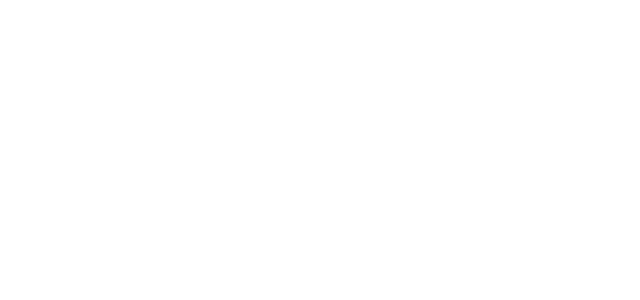
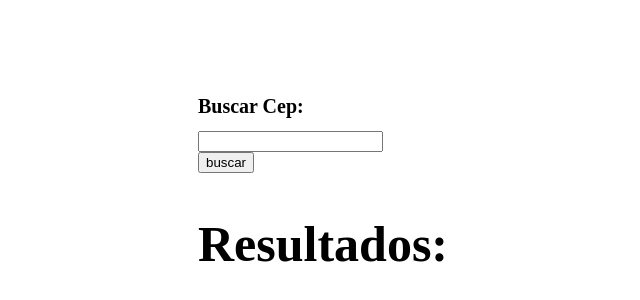
Before and after one commit to Cz-santos/cassiano, a React (Create React App) app: page /cep in a window 1280 px wide. Before the commit this address had no page. Shown: the part 198-498 px from the top of the page, without its empty margins (317-957 px from the left). Built offline with nearby package versions, Linux system fonts and the light colour scheme.

Commit message:
cep(falta deixar bonito)

```diff
--- a/package.json
+++ b/package.json
@@ -7,6 +7,7 @@
     "@testing-library/jest-dom": "^6.9.1",
     "@testing-library/react": "^16.3.3",
     "@testing-library/user-event": "^13.5.0",
+    "axios": "^1.20.0",
     "react": "^19.2.8",
     "react-dom": "^19.2.8",
     "react-router-dom": "^7.18.4",
--- a/src/components/Cabeex1/index.jsx
+++ b/src/components/Cabeex1/index.jsx
@@ -4,7 +4,9 @@
 
 export default function Cab(props){
     return(
-        <div className="cabe">
+        <div className="cabe"
+        style={{ backgroundColor: props.cor ?? "#14ce5b"
+        , color: props.cort ?? "black"}}>
             <h1>{props.titulo ?? "React"}</h1>
         </div>
 
--- a/src/components/Cabeex1/index.scss
+++ b/src/components/Cabeex1/index.scss
@@ -1,13 +1,15 @@
+
 .cabe{
     display: flex;
     justify-content: center;
     align-items: center;
     width: 100%;
-    background-color: rgb(0, 255, 98);
+    background-color: #14ce5b;
     color: rgb(0, 0, 0);
     height: 5em ;
 
     body{
         font-size: 10em;
+        width: 100%;
     }
 }
--- a/src/index.js
+++ b/src/index.js
@@ -7,6 +7,7 @@
 import Contador from './pages/Contador/index.jsx';
 import T from './pages/Text/index.jsx';
 import Cal from './pages/Calculadora/index.jsx'
+import Cep from './pages/Cep/index.jsx'
 import { BrowserRouter, Routes, Route, Router } from 'react-router-dom';
 
 
@@ -22,6 +23,7 @@
       <Route path='con' element ={<Contador/>} ></Route>
       <Route path = '/t' element ={<T/>}></Route>
       <Route path='/ca' element = {<Cal/>}></Route>
+      <Route path="/cep" element= {<Cep/>}></Route>
     </Routes>
   </BrowserRouter>
   </React.StrictMode>
--- /dev/null
+++ b/src/pages/Cep/index.jsx
@@ -0,0 +1,40 @@
+import "./index.scss"
+import Cab from "../../components/Cabeex1"
+import axios from "axios"
+import { useState } from "react"
+
+
+export default function Cep() {
+    const [cep, setcep] = useState('');
+    const [endereço, setendereço] = useState();
+
+    async function buscacep() {
+        let rl = `https://viacep.com.br/ws/${cep}/json/`
+
+        let resposta = await axios.get(rl)
+        let ddos = resposta.data;
+        let mens = ddos.logradouro + "/" + ddos.bairro + "/" + ddos.localidade + "/" + ddos.uf
+
+        setendereço(mens)
+    }
+
+    return (
+            <div className='api_tudo'>
+                <div className='busca'>
+                    <h1>Buscar Cep:</h1>
+
+                    <input type="text" value={cep} onChange={(e) => setcep(e.target.value)} />
+                    <div className='butao-api'>
+                        <button onClick={buscacep} >buscar</button>
+                    </div>
+
+                    <h2>Resultados:</h2>
+                    <div className='cep1'>
+                        <p className='re'>{endereço}</p>
+                    </div>
+                </div>
+            </div>
+
+
+    )
+}
--- /dev/null
+++ b/src/pages/Cep/index.scss
@@ -0,0 +1,8 @@
+body{
+    font-size: 10px;
+    .api-tudo{
+        display: flex;
+        justify-content: center;
+        align-items: center;
+    }
+}
```
Also changed, not shown: 1 other file (tests, documents, lock files or other folders).
